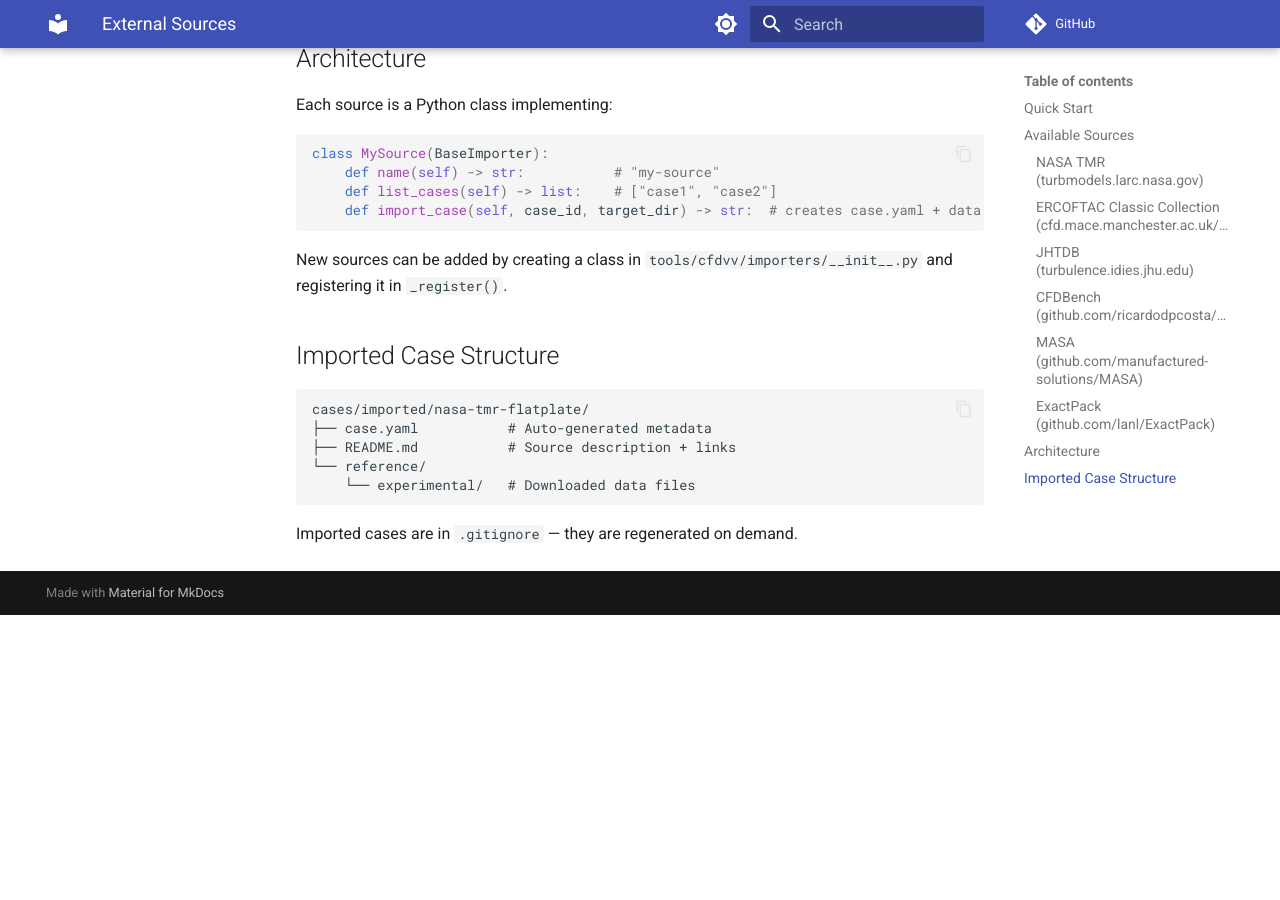
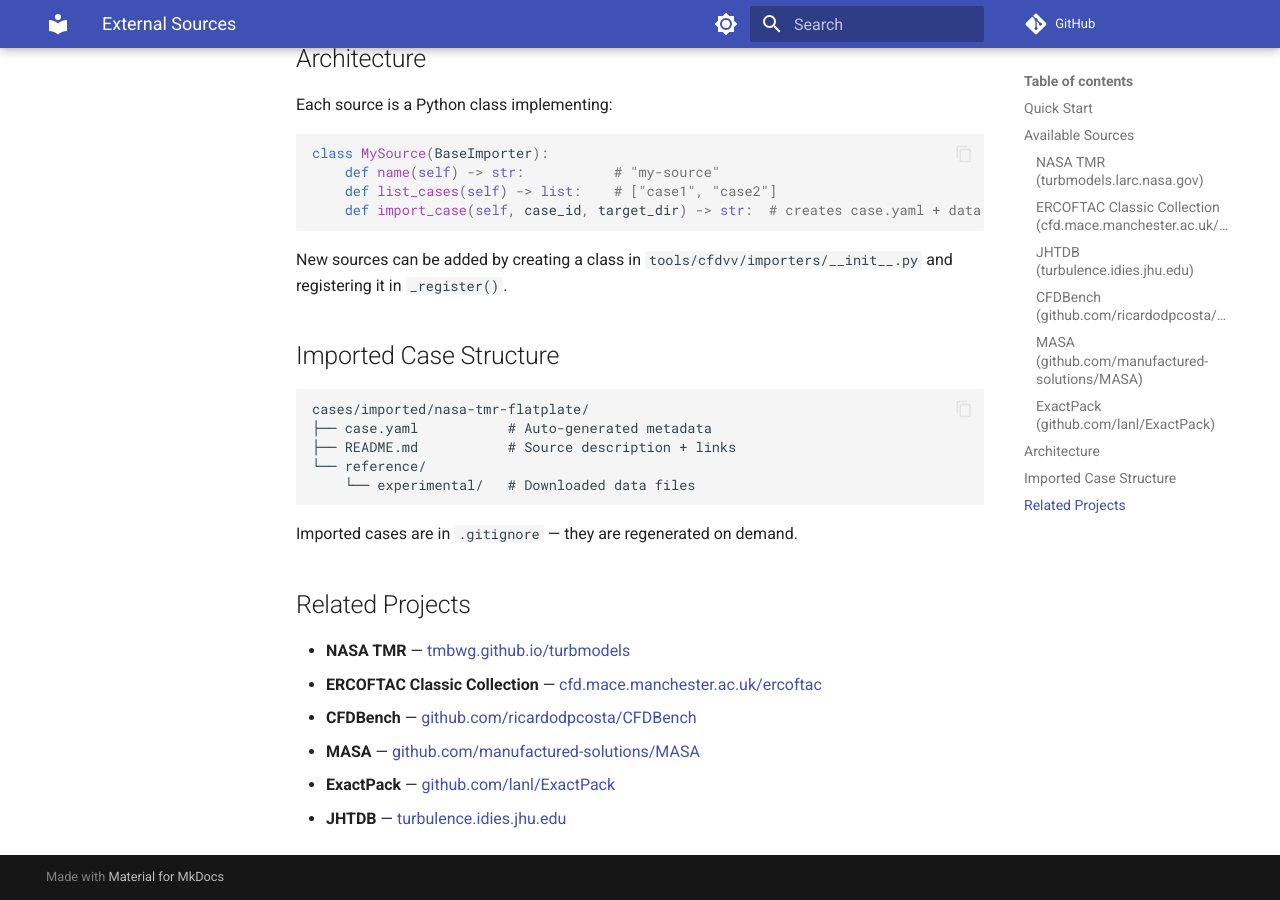
Before and after one commit to vvp-cfd/cfd-vv-suite, an MkDocs documentation site: the page built from docs/external-sources.md, in a window 1280 px wide and 900 px high, scrolled down 3429 px. Built offline with MkDocs 1.6.1 and Material for MkDocs 9.7.7, drawn with Linux system fonts in a browser that asks for light colours; comment, search, counter and statistics services are not loaded; before the commit the page ends 4044 px from its top, so only the background shows below that.

````diff
--- a/docs/external-sources.md
+++ b/docs/external-sources.md
@@ -124,3 +124,12 @@
 ```
 
 Imported cases are in `.gitignore` — they are regenerated on demand.
+
+## Related Projects
+
+- **NASA TMR** — [tmbwg.github.io/turbmodels](https://tmbwg.github.io/turbmodels/)
+- **ERCOFTAC Classic Collection** — [cfd.mace.manchester.ac.uk/ercoftac](http://cfd.mace.manchester.ac.uk/ercoftac)
+- **CFDBench** — [github.com/ricardodpcosta/CFDBench](https://github.com/ricardodpcosta/CFDBench)
+- **MASA** — [github.com/manufactured-solutions/MASA](https://github.com/manufactured-solutions/MASA)
+- **ExactPack** — [github.com/lanl/ExactPack](https://github.com/lanl/ExactPack)
+- **JHTDB** — [turbulence.idies.jhu.edu](https://turbulence.idies.jhu.edu)
````
Also changed, not shown: README.md (+13 -4 lines).
